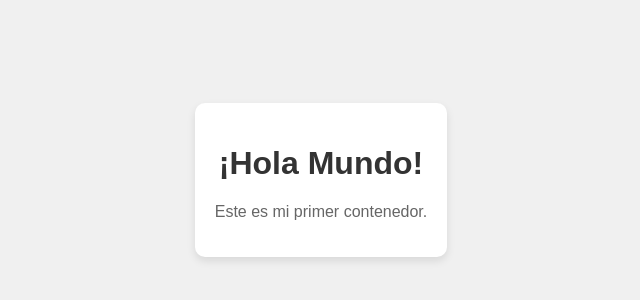
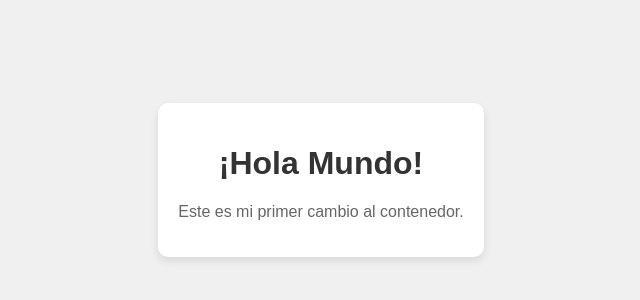
Before and after one commit to gammjaos/DiplomadoAzure, a plain HTML site: page Contenedores/PrimerEjemplo/index.html in a window 1280 px wide. Shown: the part 220-520 px from the top of the page, without its empty margins (319-959 px from the left). Drawn offline with Linux system fonts and the light colour scheme.

Commit message:
Kubernetes

```diff
--- a/Contenedores/PrimerEjemplo/index.html
+++ b/Contenedores/PrimerEjemplo/index.html
@@ -32,7 +32,7 @@
 <body>
     <div class="container">
         <h1>¡Hola Mundo!</h1>
-        <p>Este es mi primer contenedor.</p>
+        <p>Este es mi primer cambio al contenedor.</p>
     </div>
 </body>
 </html>
```
Also changed, not shown: 5 other files.
